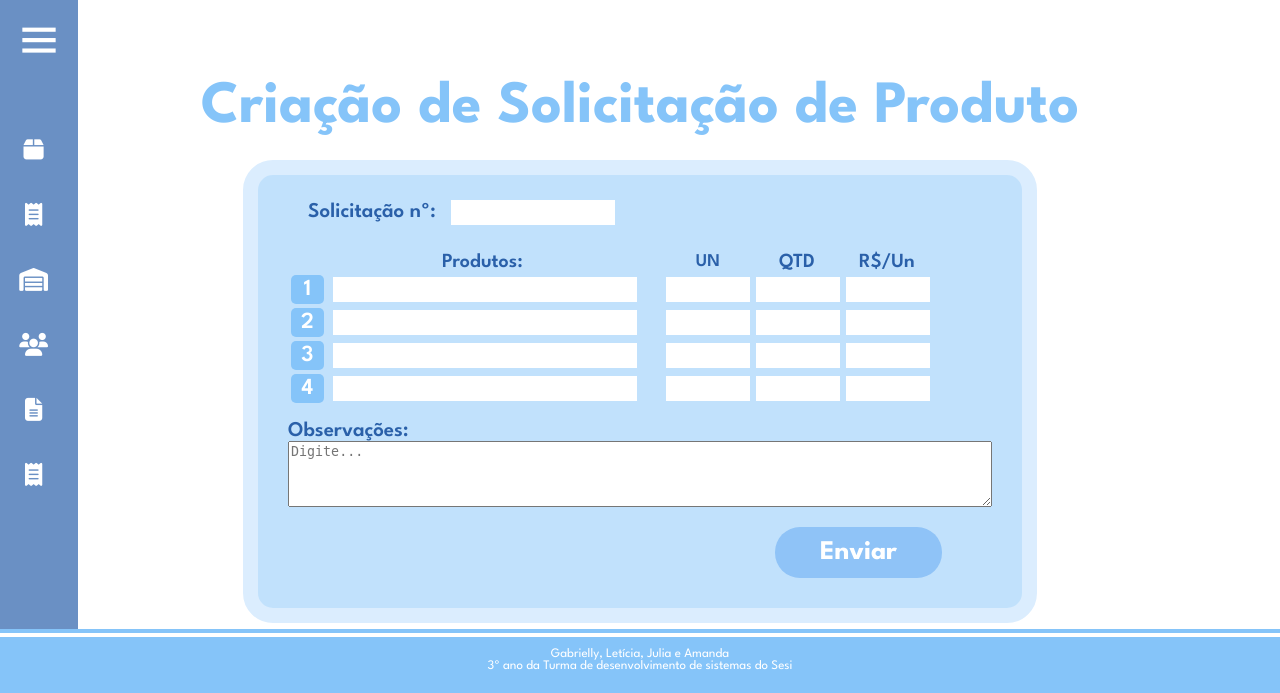
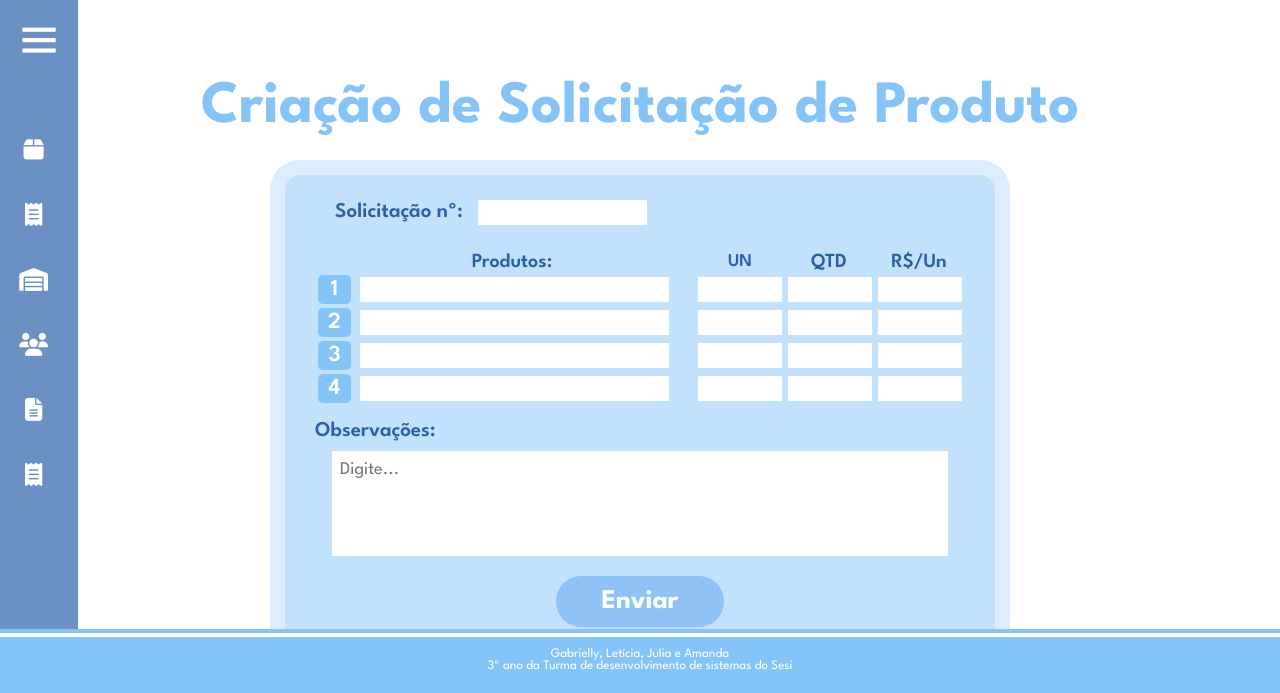
Before and after one commit to gabriellyzgoda/SA, a PHP site: page /criarSolicitacao.php in a window 1280 px wide. Shown: the part 107-800 px from the top of the page. Run offline with PHP 8.4, Linux system fonts and the light colour scheme; the visitor is signed in with stand-in values (Sample User, id 1); data that the repository does not hold is empty; some libraries are stand-ins or nearby versions.

Commit message:
alteracoes criacao de solicitacao produto concluida

```diff
--- a/criarSolicitacao.php
+++ b/criarSolicitacao.php
@@ -218,7 +218,7 @@ $resultado = $conexao->query($sql);
                     <p>Observações:</p>
                   </div>
                   <div class="blocoObservacoes">
-                  <textarea id="" name="" rows="4" cols="85" placeholder="Digite..."></textarea>
+                  <textarea id="" name="" rows="5" cols="65" placeholder="Digite..."></textarea>
                   </div>
                   <div class="blocoFinal">
                       <input type="submit" value="Enviar">
--- a/estiloCriarSolicitacao.css
+++ b/estiloCriarSolicitacao.css
@@ -444,6 +444,7 @@ body, html{
   width: 160px;
   height: 23px;
   font-size: 16px;
+  padding-left: 7px;
 }
 
 
@@ -490,7 +491,7 @@ body, html{
   margin-left: 5px;
   font-family: "League Spartan", sans-serif;
   font-size: 16px;
-
+  padding-left: 7px;
 }
 
 .form td:nth-child(3) input {
@@ -498,6 +499,7 @@ body, html{
   margin-left: 25px;
   font-family: "League Spartan", sans-serif;
   font-size: 16px;
+  text-align: center;
 }
 
 .form td:nth-child(4) input {
@@ -505,7 +507,7 @@ body, html{
   margin-left: 2px;
   font-family: "League Spartan", sans-serif;
   font-size: 16px;
-
+  text-align: center;
 }
 
 .form td:nth-child(5) input {
@@ -513,23 +515,16 @@ body, html{
   margin-left: 2px;
   font-family: "League Spartan", sans-serif;
   font-size: 16px;
-
+  text-align: center;
 }
 
 
 /*      th         */
-
-
-
-
 .form th:nth-child(3) p {
   margin-left: 25px;
   font-size: 18px;
   padding: 0px 15px;
 }
-
-
-
 
 .tituloObservacoes {
   width: 100%;
@@ -537,6 +532,7 @@ body, html{
   justify-content: space-between;
   margin-top: 15px;
   align-items: center;
+  margin-bottom: 10px;
 }
 
 .tituloObservacoes p {
@@ -554,23 +550,23 @@ body, html{
   justify-content: center;
 }
 
-
-
-
-
+.blocoObservacoes textarea {
+  font-family: "League Spartan", sans-serif;
+  font-size: 18px;
+  padding: 10px 8px;
+  border: none;
+  resize: none;
+}
 
 /*////////////////////////Bloco Final////////////////////////*/
 
 .blocoFinal {
   display: flex;
-  justify-content: end;
+  justify-content: center;
   align-items: center;
-  padding-right: 50px;
   margin-top: 20px;
   margin-bottom: 5px;
 }
-
-
 
 .blocoFinal input {
   border: none;
```
